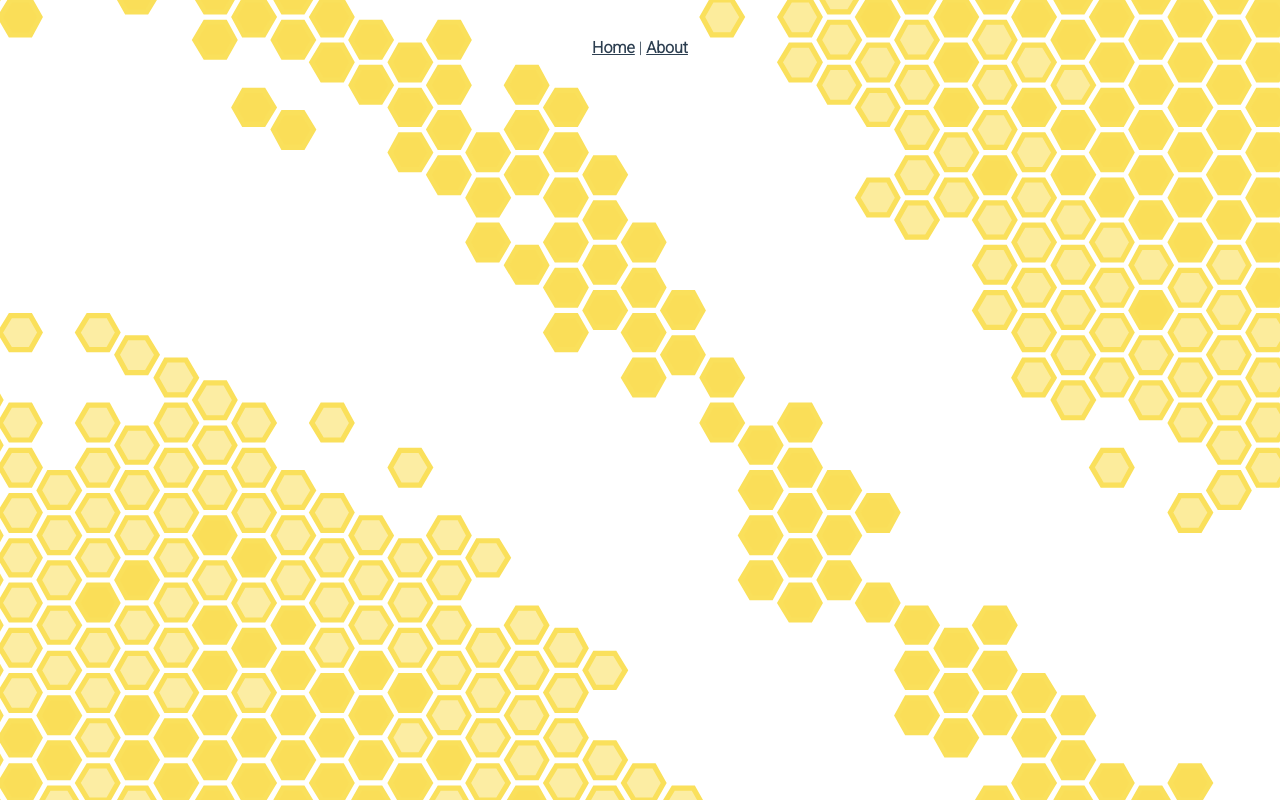
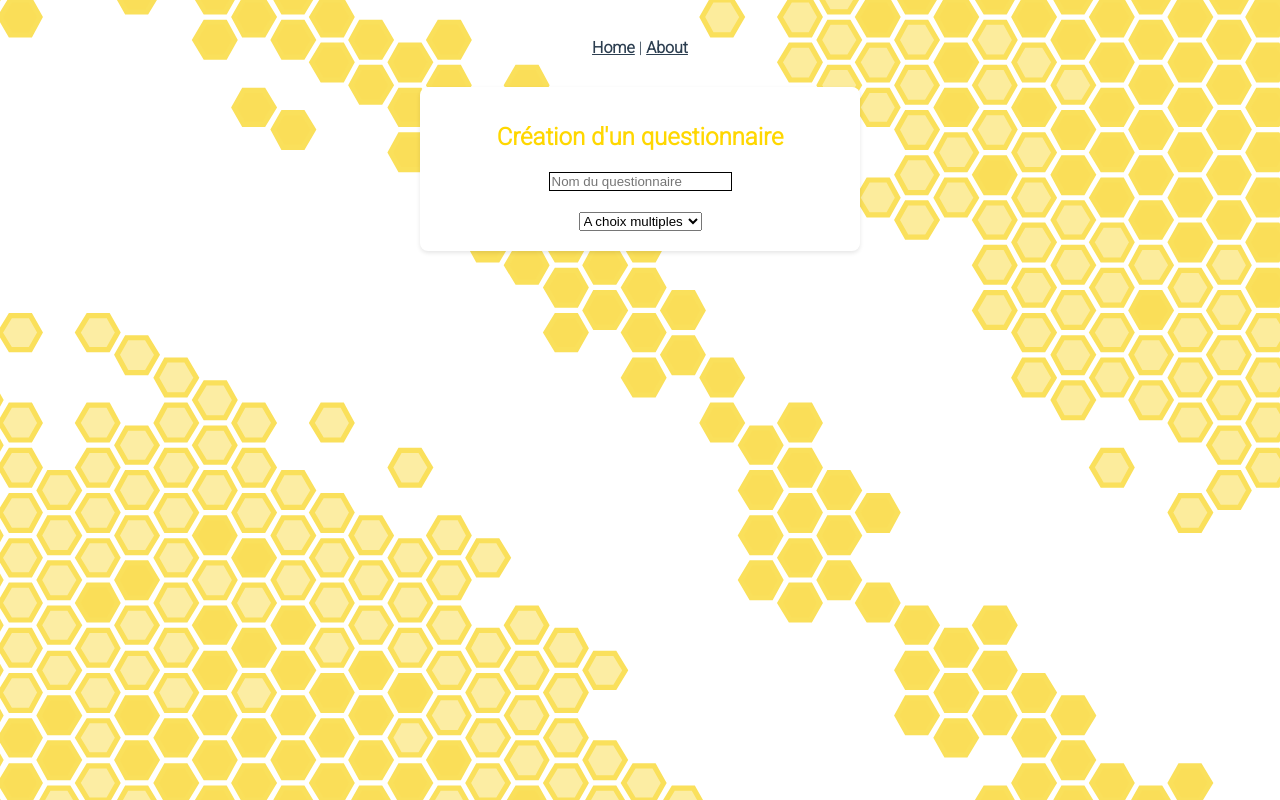
Before and after one commit to MaxHowardBorges/2b-quiz, a Vue app in the folder frontend-vue/: page /#/teacher-create-quiz in a window 1280 px wide. Before the commit this address had no page. Built offline with nearby package versions, Linux system fonts and the light colour scheme; the HTML template or start-up script is replaced by a standard one.

Commit message:
Création de questionnaire pour le prof #5

```diff
--- a/frontend-vue/src/router/index.js
+++ b/frontend-vue/src/router/index.js
@@ -69,6 +69,11 @@ const routes = [
     name: 'end',
     component: () => import(/* webpackChunkName: "about" */ '../views/EndSession.vue')
   },
+  {
+    path: '/teacher-create-quiz',
+    name: 'teacher-create-quiz',
+    component: () => import(/* webpackChunkName: "about" */ '../views/TeacherCreateQuiz.vue')
+  },
 ];
 
 const router = createRouter({
--- /dev/null
+++ b/frontend-vue/src/views/TeacherCreateQuiz.vue
@@ -0,0 +1,47 @@
+<template>
+  <div class="teacher-interface">
+    <h1>Création d'un questionnaire</h1>
+
+    <input
+      id="QuizName"
+      type="text"
+      placeholder="Nom du questionnaire"
+      v-model="QuizName"
+      style="border: 1px solid #000000;margin-bottom: 20px"   />
+
+  <div>
+    <select id="typeInput" name="typeInput" class="input">
+      <option>A choix multiples</option>
+      <option>Ouverte</option>
+      <option>Vrai/Faux</option>
+    </select></div>
+
+  </div>
+</template>
+
+<script>
+
+</script>
+
+
+
+
+<style scoped>
+  .teacher-interface {
+    text-align: center;
+    margin: 0 auto; /* Centrer horizontalement */
+    max-width: 400px; /* Largeur maximale pour le contenu */
+    background-color: rgb(255, 255, 255); /* Fond blanc */
+    padding: 20px;
+    border-radius: 8px;
+    box-shadow: 0 2px 4px rgba(0, 0, 0, 0.1);
+  }
+
+  .teacher-interface h1 {
+    font-size: 24px;
+    margin-bottom: 20px;
+    color: #FFD700; /* Couleur jaune */
+  }
+
+
+</style>
```
Also changed, not shown: 1 other file (tests, documents, lock files or other folders).
